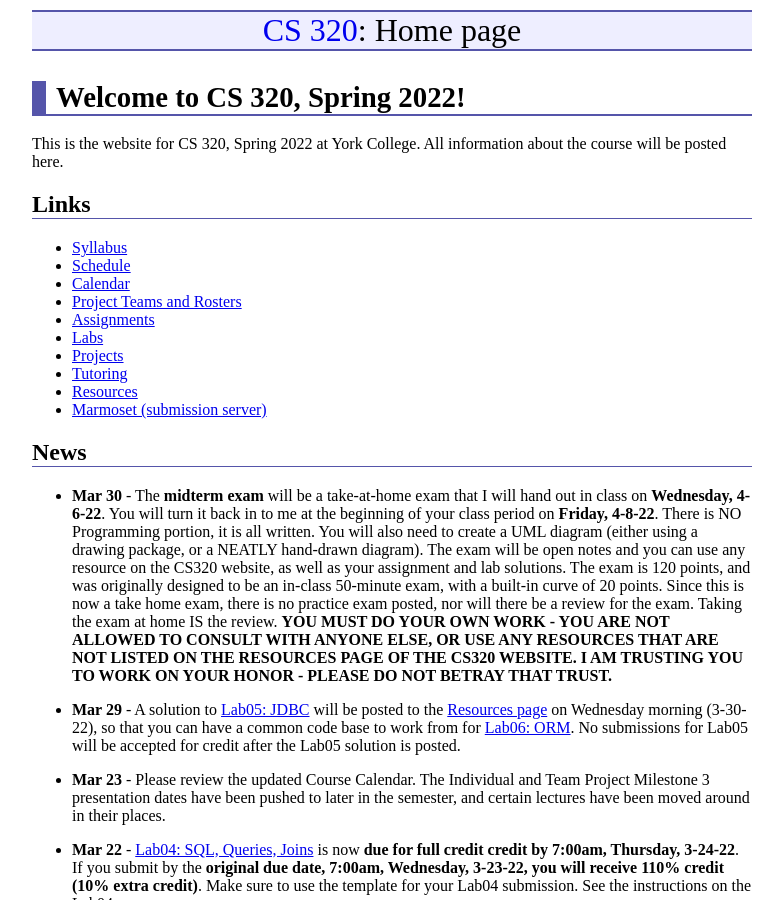
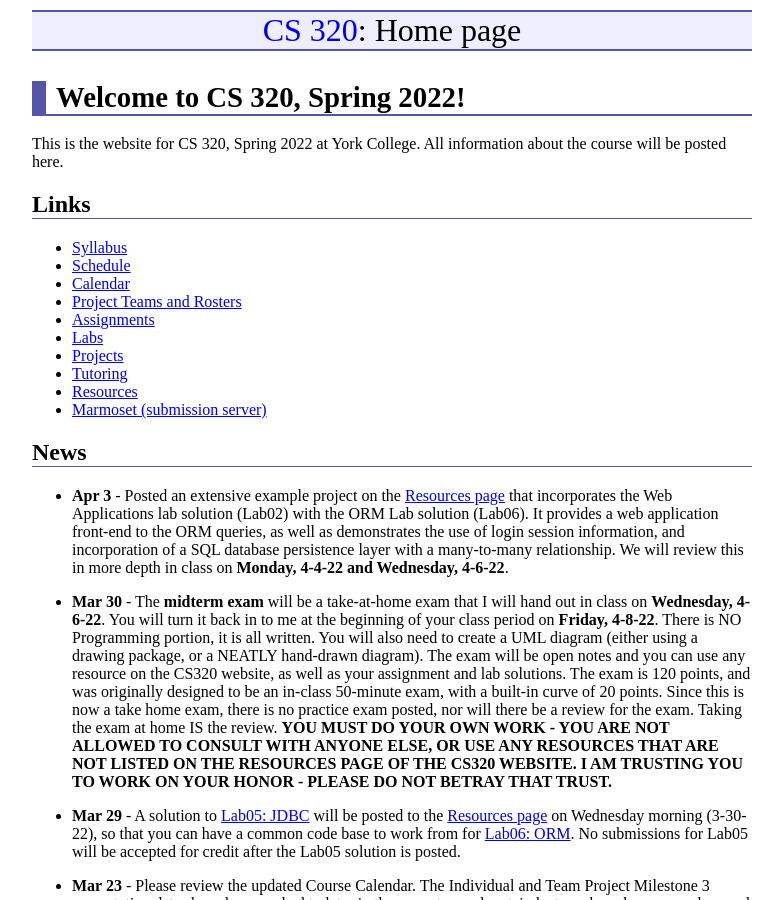
Before and after one commit to ycpcs/cs320-spring2022, a Jekyll site: the page built from index.md, in a window 1280 px wide and 900 px high. Shown: the whole window, without its empty margins (248-1031 px from the left). Built offline with Jekyll 4.4.1, drawn with Linux system fonts in a browser that asks for light colours; part of the change alters nothing that is shown.

Commit message:
posting the LibraryExample

```diff
--- a/index.md
+++ b/index.md
@@ -37,18 +37,15 @@ All information about the course will be posted here.
 
 * **Apr 7** - [Team Project Milestone 3: 75% Working System, w/SQL DB](assign/assign03.html) is **due Wednesday, 4-22-20**.  This will be a FORMAL 8-10 minute (max) on-line (Zoom) team presentation/demonstration of your team's progress since milestone 2.  SQL database functionality **IS REQUIRED** for this milestone.  A large majority of your classes, methods, test cases, and web page navigation should be implemented by milestone 3, as well.
 
-* **Apr 6** - The [Midterm Exam](assign/exam.pdf) is posted, along with the [Exam Answer Sheet](assign/exam-answer-sheet.txt).  You can use those links to access the files.  The **Midterm Exam** file is a PDF, the **Exam Answer Sheet** is a text (.txt) file.  You can download the answer sheet (you can right-click on the link and select "Save Link As...") or you may left-click on the link and then copy and paste the text from your browser into a new text editor file).  Fill in your name and section, and type your answers directly into your text file.  The complete instructions will be sent to you via email.  The **Exam Answer Sheet** and your UML drawing are **due by 8:00 am, Tuesday, 4-7-20 in Marmoset**.  Make sure to submit both your **Exam Answer Sheet** and your **UML Diagram** to the **Exam01: Midterm Exam** project.
-
-* **Mar 30** - Posted an extensive example project on the [Resources page](./resources) that incorporates the Web Applications lab solution (Lab02) with the ORM Lab solution (Lab06).  It provides a web application front-end to the ORM queries, as well as demonstrates the use of login session information, and incorporation of a SQL database persistence layer with a many-to-many relationship. We will review this in more depth in class on **Friday, 4-4-20**.
-
 * **Mar 30** - [Assignment 9](assign/assign09.html) describes the deliverables for the individual project.  The due date for you individual project report has been moved to **Thursday, 4-21-22, by 7:00am**.
 
 * **Mar 23** - [Individual Project Milestone 3](assign/assign04.html) has been moved to **Wednesday, 4-20-22**.  This will be your final informal (at your desk) 2-4 minute (max) in-class demonstration of your individual project.
 
 -->
 
+* **Apr 3** - Posted an extensive example project on the [Resources page](./resources) that incorporates the Web Applications lab solution (Lab02) with the ORM Lab solution (Lab06).  It provides a web application front-end to the ORM queries, as well as demonstrates the use of login session information, and incorporation of a SQL database persistence layer with a many-to-many relationship. We will review this in more depth in class on **Monday, 4-4-22 and Wednesday, 4-6-22**.
+
 * **Mar 30** - The **midterm exam** will be a take-at-home exam that I will hand out in class on **Wednesday, 4-6-22**.  You will turn it back in to me at the beginning of your class period on **Friday, 4-8-22**.  There is NO Programming portion, it is all written.  You will also need to create a UML diagram (either using a drawing package, or a NEATLY hand-drawn diagram).  The exam will be open notes and you can use any resource on the CS320 website, as well as your assignment and lab solutions.  The exam is 120 points, and was originally designed to be an in-class 50-minute exam, with a built-in curve of 20 points.  Since this is now a take home exam, there is no practice exam posted, nor will there be a review for the exam.  Taking the exam at home IS the review.   **YOU MUST DO YOUR OWN WORK - YOU ARE NOT ALLOWED TO CONSULT WITH ANYONE ELSE, OR USE ANY RESOURCES THAT ARE NOT LISTED ON THE RESOURCES PAGE OF THE CS320 WEBSITE.  I AM TRUSTING YOU TO WORK ON YOUR HONOR - PLEASE DO NOT BETRAY THAT TRUST.**
-
 
 * **Mar 29** - A solution to [Lab05: JDBC](labs/lab05.html) will be posted to the [Resources page](./resources) on Wednesday morning (3-30-22), so that you can have a common code base to work from for [Lab06: ORM](labs/lab06.html).  No submissions for Lab05 will be accepted for credit after the Lab05 solution is posted.
 
```
Also changed, not shown: resources/index.md (+2 -1 lines), 1 other file.
